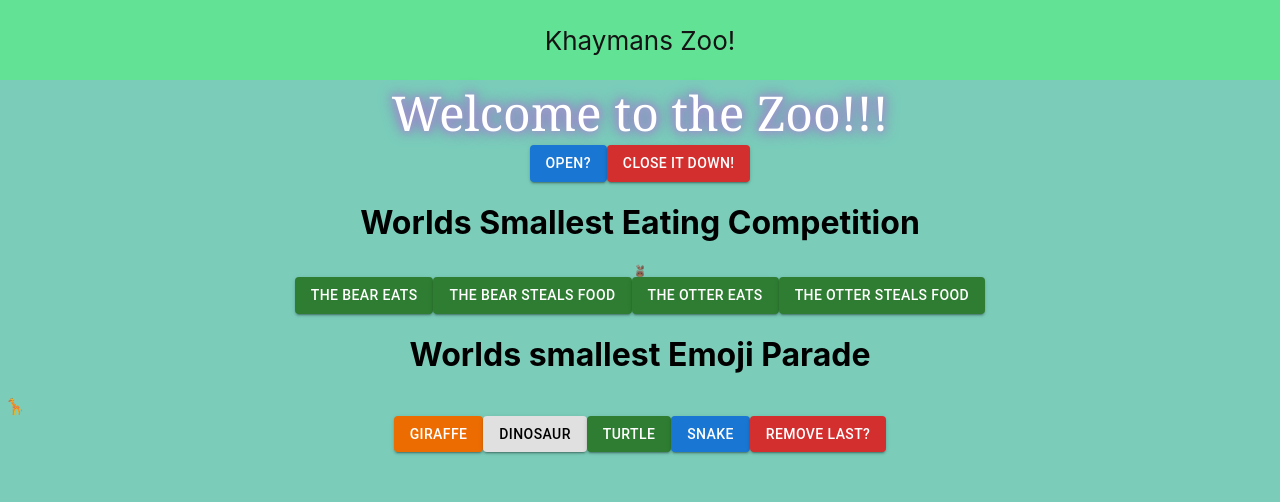
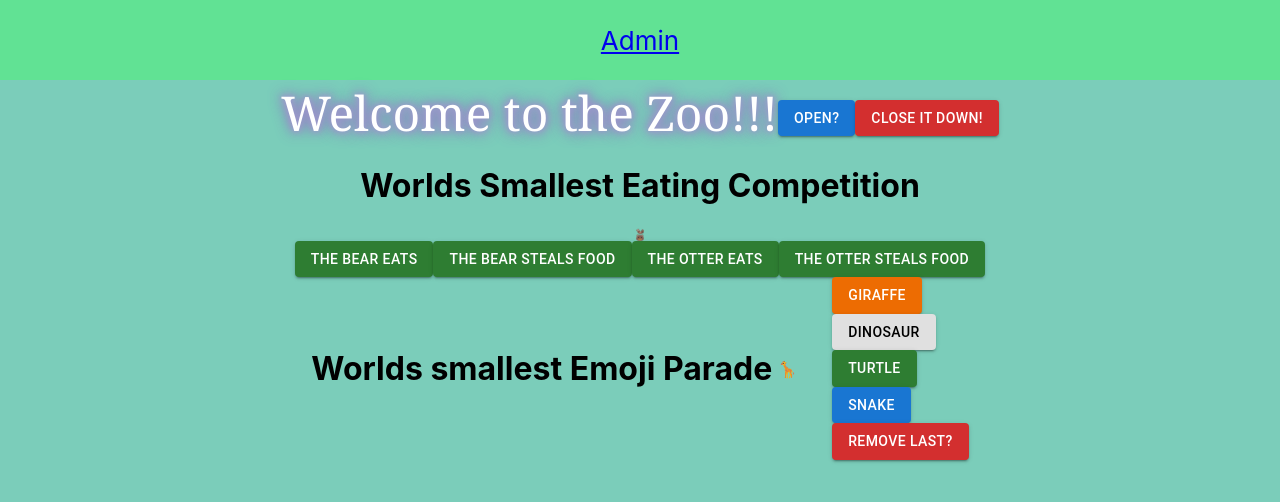
Before and after one commit to KhaymanaKing/react-zoo, a React (Create React App) app: page / in a window 1280 px wide. Shown: the top 502 px of the page. Built offline with nearby package versions, Linux system fonts and the light colour scheme.

Commit message:
set up router and cleaned up app.js css is a mess though

```diff
--- /dev/null
+++ b/src/Admin.js
@@ -0,0 +1,7 @@
+import React from 'react';
+
+export default function Admin() {
+  return (
+    <div>Admin</div>
+  );
+}
--- a/src/App.js
+++ b/src/App.js
@@ -2,63 +2,32 @@ import './App.css';
 import ParadeList from './Parade/ParadeList';
 import OpenSign from './OpenSign/OpenSign';
 import EatingCompetition from './EatingCompetition/EatingCompetition';
-import Button from '@mui/material/Button/Button';
+import Admin from './Admin';
 
-import { useState } from 'react';
-
+import {
+  BrowserRouter as Router,
+  Switch,
+  Route,
+  Redirect,
+  Link,
+} from 'react-router-dom';
 function App() {
-  const [isOpen, setIsOpen] = useState(true);
-  const [animal, setAnimal] = useState (['giraffe', 'Dinosaur']);
-
-  function handleOpen(){
-    setIsOpen(true);
-  }
-  function handleClose(){
-    setIsOpen(false);
-  }
-
-  function handleGiraffe(){
-    animal.push('giraffe');
-    setAnimal([...animal]);
-  }
-  function handleDinosaur(){
-    animal.push('dinosaur');
-    setAnimal([...animal]);
-  }
-  function handleTurtle(){
-    animal.push('turtle');
-    setAnimal([...animal]);
-  }
-  function handleSnake(){
-    animal.push('snake');
-    setAnimal([...animal]);
-  }
-  function handleDelete(){
-    animal.pop();
-    setAnimal([...animal]);
-  }
-
-
   return (
-    <div className="App">
-      <header className="App-header">
-        Khaymans Zoo!
-      </header>
-
-      <OpenSign isOpen={isOpen}/>
-      <Button variant='contained'value='open' onClick={handleOpen}>Open?</Button>
-      <Button variant='contained' color='error' value='close' onClick={handleClose}>Close it Down!</Button>
-      <EatingCompetition/>
-      <h1> Worlds smallest Emoji Parade</h1>
-      <ParadeList animals ={animal}/>
-      <div className='animal-buttons'>
-        <Button variant='contained' color='warning' onClick={handleGiraffe}>Giraffe</Button>
-        <Button variant='contained' color='inherit' onClick={handleDinosaur}>Dinosaur</Button>
-        <Button variant='contained' color='success' onClick={handleTurtle}> Turtle</Button>
-        <Button variant='contained' onClick={handleSnake}>Snake</Button>
-        <Button variant='contained' color='error' onClick={handleDelete}>Remove Last?</Button>
-      </div>
-    </div>
+    <Router>
+      <Route exact path ='/'>
+        <div className="App">
+          <header className="App-header">
+            <Link to='/admin'>Admin</Link>
+          </header>
+          <OpenSign />
+          <EatingCompetition />
+          <ParadeList />
+        </div>
+      </Route>
+      <Route exact path ='/admin'>
+        <Admin/>
+      </Route>
+    </Router>
   );
 }
 
--- a/src/OpenSign/OpenSign.js
+++ b/src/OpenSign/OpenSign.js
@@ -1,13 +1,24 @@
-import React from 'react';
+import React, { useState } from 'react';
 import './Open.css';
+import Button from '@mui/material/Button/Button';
 
-export default function OpenSign({ isOpen }) {
+export default function OpenSign() {
+  const [isOpen, setIsOpen] = useState(true);
+  function handleOpen(){
+    setIsOpen(true);
+  }
+  function handleClose(){
+    setIsOpen(false);
+  }
+
   return (
     <div className= {isOpen ? 'open' : 'closed'}>
       {isOpen
         ? 'Welcome to the Zoo!!!'
         : 'Get Out we are closed!'
       }
+      <Button variant='contained'value='open' onClick={handleOpen}>Open?</Button>
+      <Button variant='contained' color='error' value='close' onClick={handleClose}>Close it Down!</Button>
     </div>
   );
 }
--- a/src/Parade/Parade.css
+++ b/src/Parade/Parade.css
@@ -1,6 +1,16 @@
 div.animal-parade-list {
     display: flex;
+    flex-wrap: wrap;
     flex-direction: row;
+    align-items: center;
+    justify-content: center;
+}
+div.animal-parade-list Button{
+    display: flex;
+    flex-direction: row;
+    align-items: center;
+    justify-content: center;
+
 }
 div.animal {
     display: flex;
--- a/src/Parade/ParadeList.js
+++ b/src/Parade/ParadeList.js
@@ -1,14 +1,49 @@
-import React from 'react';
+import React, { useState } from 'react';
 import ParadeAnimal from './ParadeAnimal';
 import './Parade.css';
+import Button from '@mui/material/Button/Button';
 
-export default function Parade({ animals }) {
+export default function Parade() {
+
+  const [animals, setAnimal] = useState (['giraffe', 'Dinosaur']);
+
+
+  function handleGiraffe(){
+    animals.push('giraffe');
+    setAnimal([...animals]);
+  }
+  function handleDinosaur(){
+    animals.push('dinosaur');
+    setAnimal([...animals]);
+  }
+  function handleTurtle(){
+    animals.push('turtle');
+    setAnimal([...animals]);
+  }
+  function handleSnake(){
+    animals.push('snake');
+    setAnimal([...animals]);
+  }
+  function handleDelete(){
+    animals.pop();
+    setAnimal([...animals]);
+  }
+
+
   return (
     <div className='animal-parade-list'>
+      <h1> Worlds smallest Emoji Parade</h1>
       {animals.map(animal =>
         <ParadeAnimal key={animal}
           animal={animal}/>
       )}
+      <div className='animal-buttons'>
+        <Button variant='contained' color='warning' onClick={handleGiraffe}>Giraffe</Button>
+        <Button variant='contained' color='inherit' onClick={handleDinosaur}>Dinosaur</Button>
+        <Button variant='contained' color='success' onClick={handleTurtle}> Turtle</Button>
+        <Button variant='contained' onClick={handleSnake}>Snake</Button>
+        <Button variant='contained' color='error' onClick={handleDelete}>Remove Last?</Button>
+      </div>
     </div>
   );
 }
```
